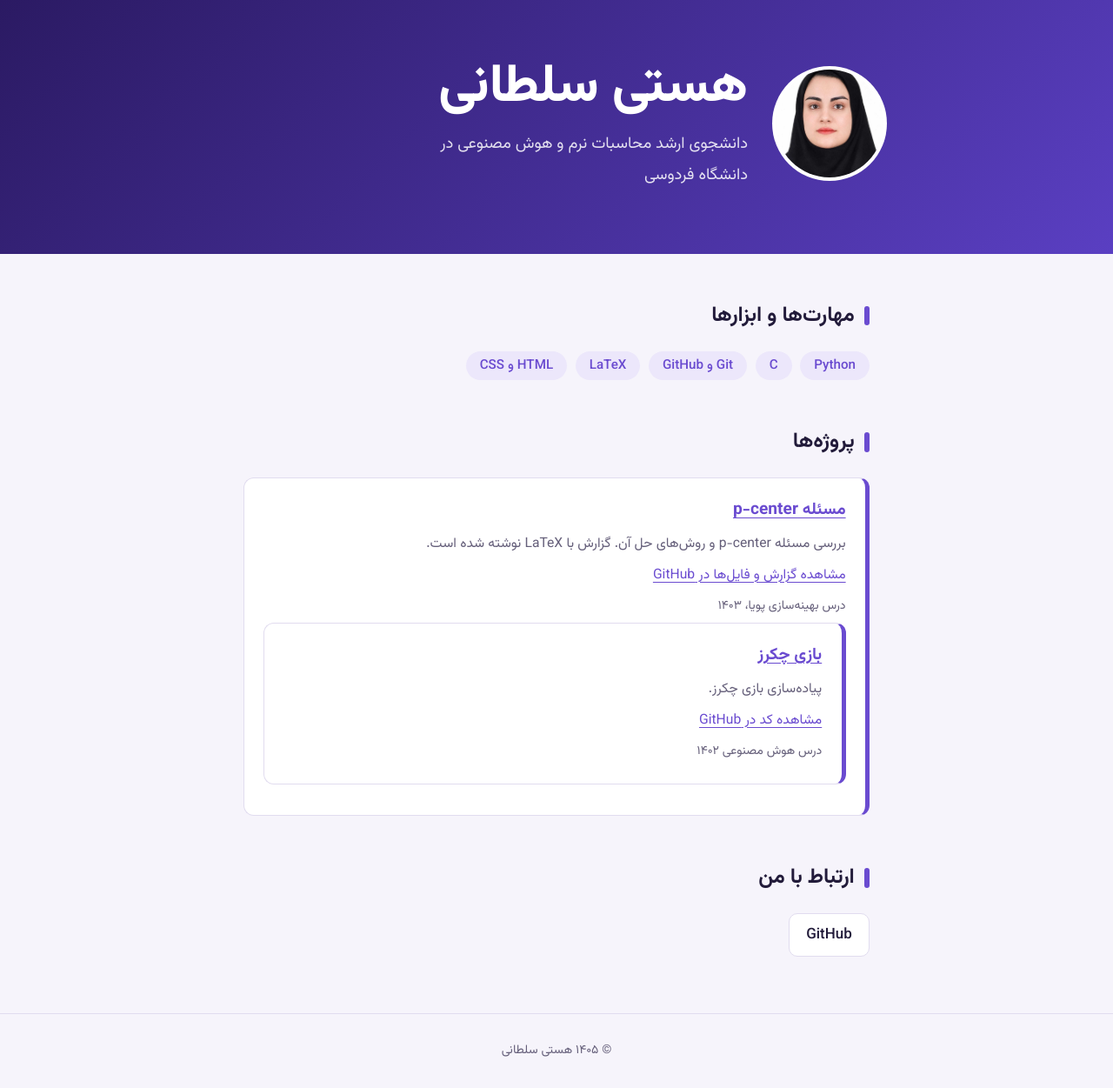
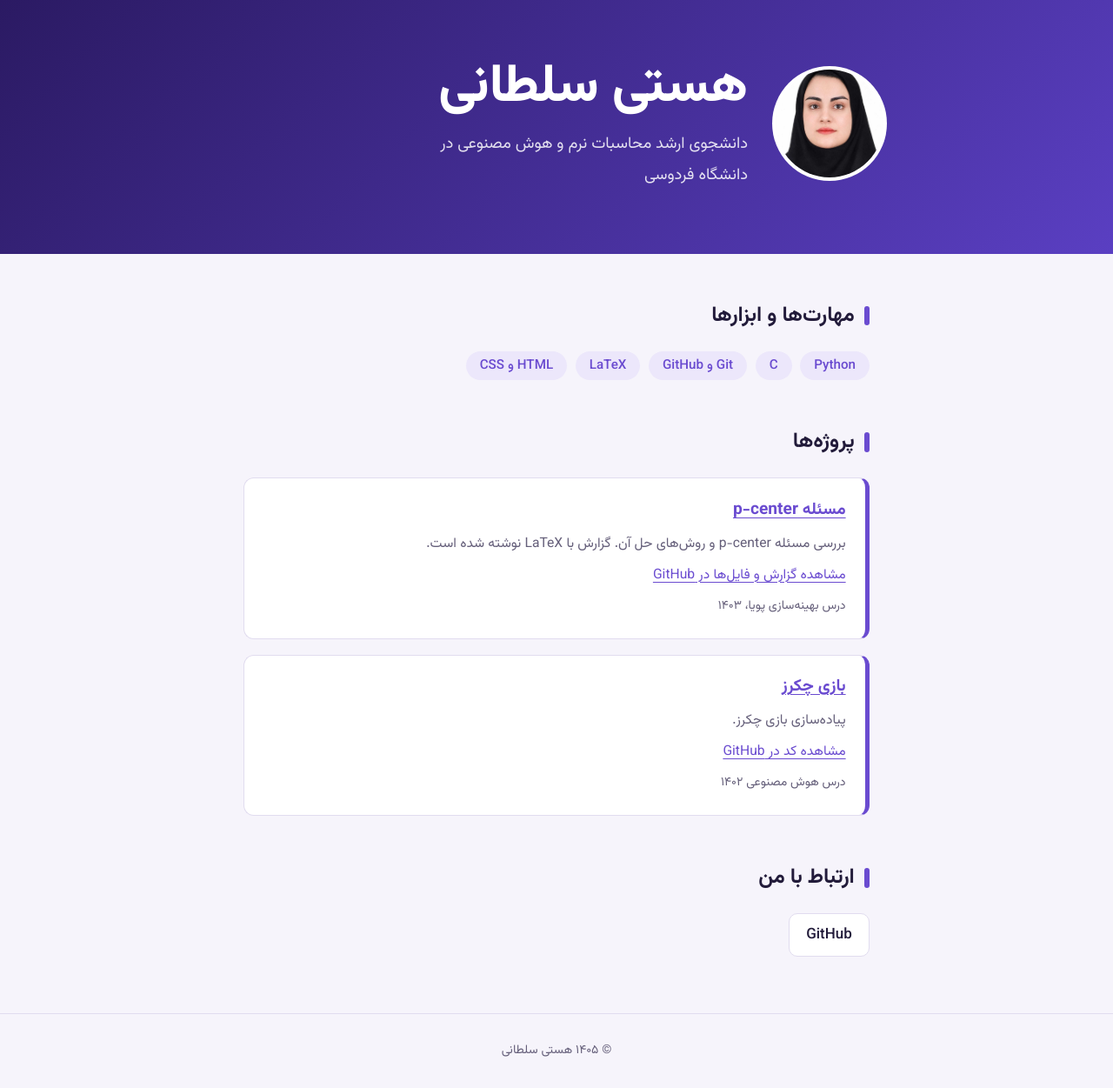
Before and after one commit to Hasti-Soltani/Hasti-Soltani.github.io, a Jekyll site: the page built from index.md, in a window 1280 px wide. Shown: the whole page at 87% size. Built offline with Jekyll 4.4.1, drawn with Linux system fonts in a browser that asks for light colours.

Commit message:
Update index.md

```diff
--- a/index.md
+++ b/index.md
@@ -25,6 +25,8 @@ image: photo.jpg
 [مشاهده گزارش و فایل‌ها در GitHub](https://github.com/hasti-soltani/p-center-project)
 
 *درس بهینه‌سازی پویا، ۱۴۰۳*
+
+</div>
 <div class="card" markdown="1">
 
 ### [بازی چکرز](https://github.com/hasti-soltani/checkers-project)
@@ -37,7 +39,6 @@ image: photo.jpg
 
 </div>
 
-</div>
 
 ## ارتباط با من
 
```
